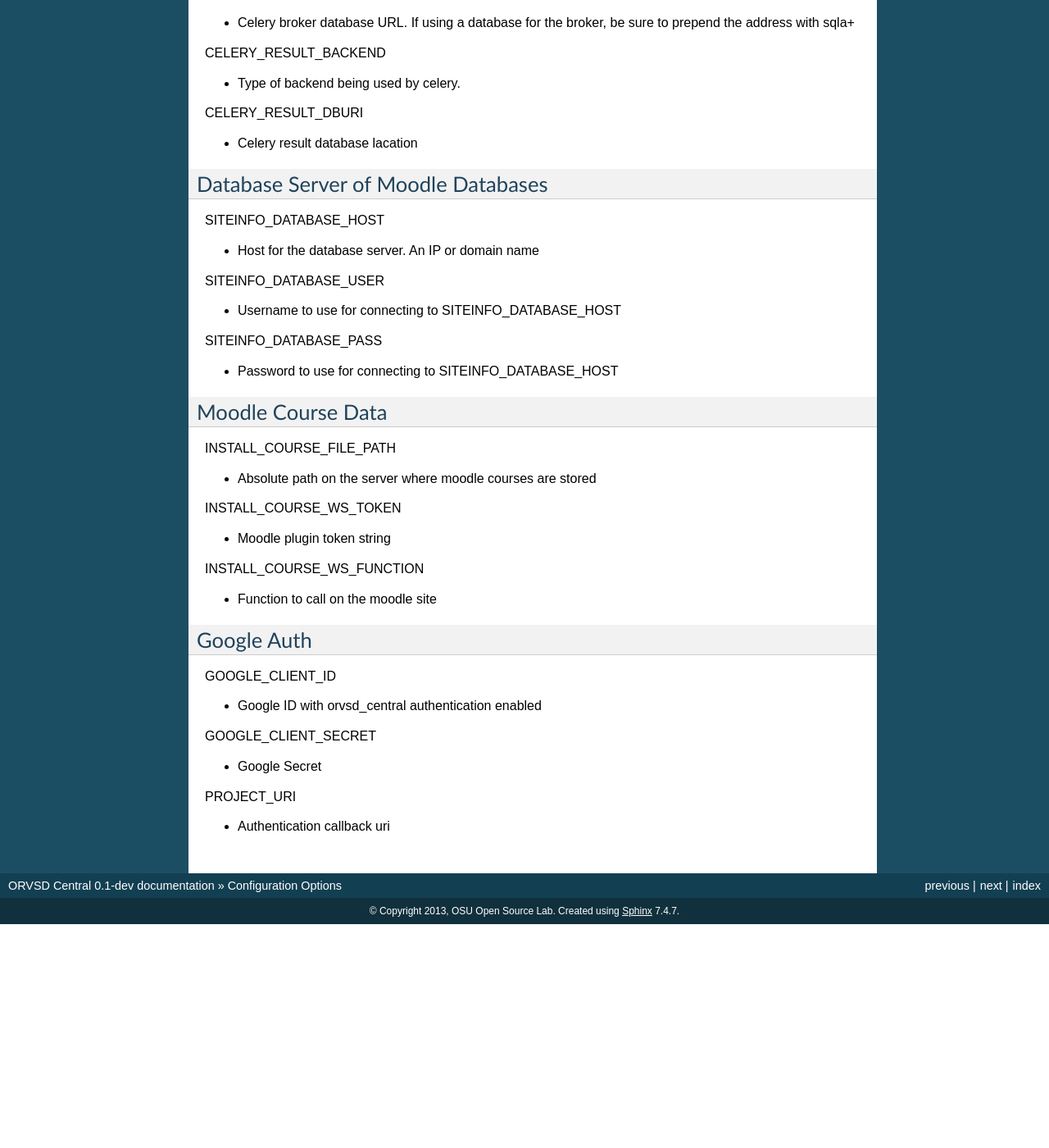
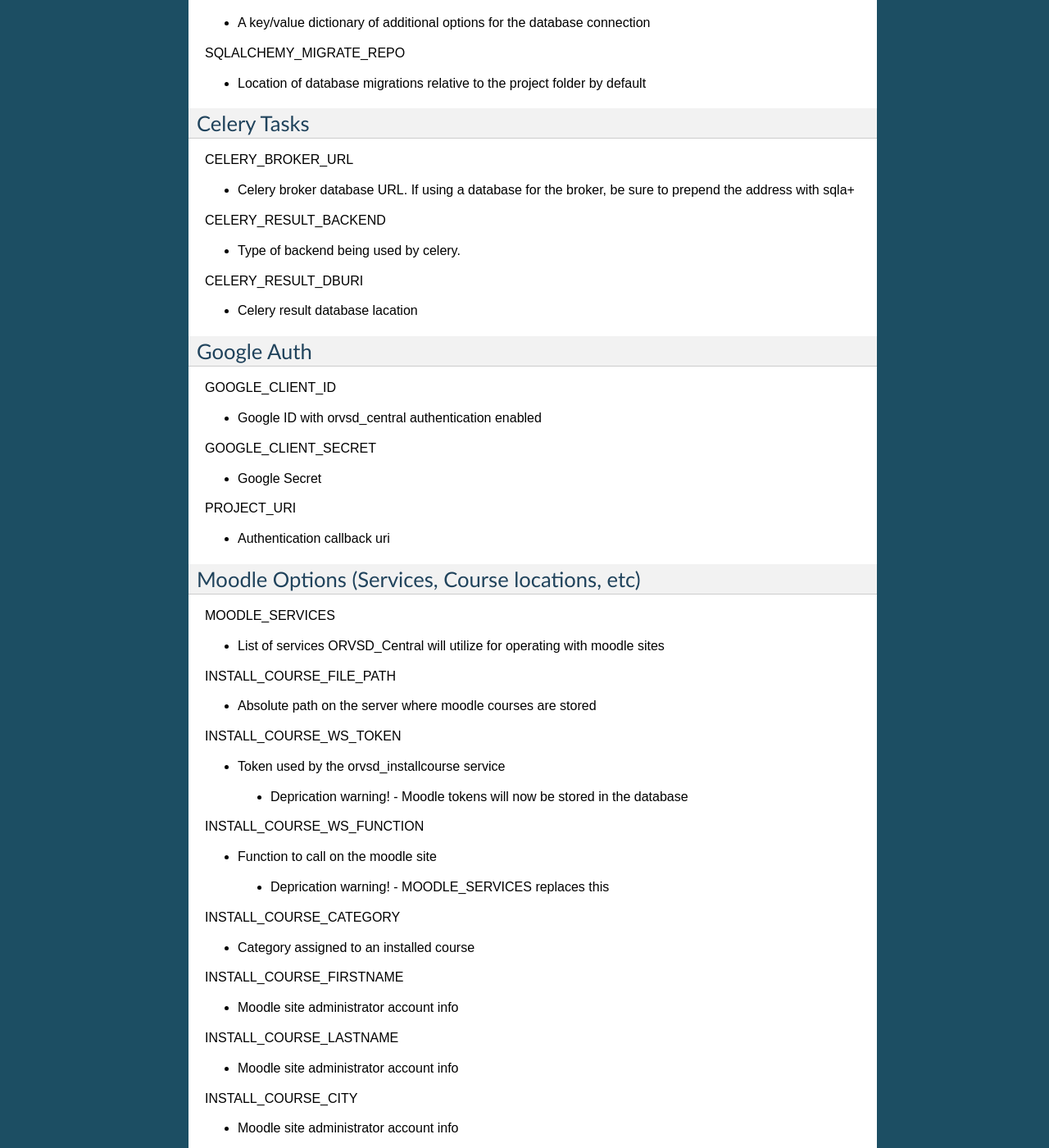
Before and after one commit to osuosl/orvsd_central, a Sphinx documentation site: the page built from docs/source/configuration_options.rst, in a window 1280 px wide and 1400 px high, scrolled down 797 px. Shown: the whole window at 82% size. Built offline with Sphinx 7.4.7, drawn with Linux system fonts in a browser that asks for light colours; pages that are not in the unit, such as notebooks, are missing from menus; before the commit the page ends 1924 px from its top, so only the background shows below that; some of the changed text lies outside the part shown.

Commit message:
updated configuration documentation
refs #97

```diff
--- a/docs/source/configuration_options.rst
+++ b/docs/source/configuration_options.rst
@@ -1,5 +1,16 @@
 Configuration Options
 =====================
+
+General Project Options
+-----------------------
+
+PROJECT_PATH
+
+- Project location used for migrations
+
+PROJECT_LOGFILE
+
+- Output file for the project's log statements
 
 Flask
 -----
@@ -50,36 +61,6 @@ CELERY_RESULT_DBURI
 
 - Celery result database lacation
 
-Database Server of Moodle Databases
------------------------------------
-
-SITEINFO_DATABASE_HOST
-
-- Host for the database server. An IP or domain name
-
-SITEINFO_DATABASE_USER
-
-- Username to use for connecting to SITEINFO_DATABASE_HOST
-
-SITEINFO_DATABASE_PASS
-
-- Password to use for connecting to SITEINFO_DATABASE_HOST
-
-Moodle Course Data
-------------------
-
-INSTALL_COURSE_FILE_PATH
-
-- Absolute path on the server where moodle courses are stored
-
-INSTALL_COURSE_WS_TOKEN
-
-- Moodle plugin token string
-
-INSTALL_COURSE_WS_FUNCTION
-
-- Function to call on the moodle site
-
 Google Auth
 -----------
 
@@ -94,3 +75,52 @@ GOOGLE_CLIENT_SECRET
 PROJECT_URI
 
 - Authentication callback uri
+
+Moodle Options (Services, Course locations, etc)
+------------------------------------------------
+
+MOODLE_SERVICES
+
+- List of services ORVSD_Central will utilize for operating with moodle sites
+
+INSTALL_COURSE_FILE_PATH
+
+- Absolute path on the server where moodle courses are stored
+
+INSTALL_COURSE_WS_TOKEN
+
+- Token used by the orvsd_installcourse service
+ - Deprication warning! - Moodle tokens will now be stored in the database
+
+INSTALL_COURSE_WS_FUNCTION
+
+- Function to call on the moodle site
+ - Deprication warning! - MOODLE_SERVICES replaces this
+
+INSTALL_COURSE_CATEGORY
+
+- Category assigned to an installed course
+
+INSTALL_COURSE_FIRSTNAME
+
+- Moodle site administrator account info
+
+INSTALL_COURSE_LASTNAME
+
+- Moodle site administrator account info
+
+INSTALL_COURSE_CITY
+
+- Moodle site administrator account info
+
+INSTALL_COURSE_EMAIL
+
+- Moodle site administrator account info
+
+INSTALL_COURSE_USERNAME
+
+- Moodle site administrator account info
+
+INSTALL_COURSE_PASS
+
+- Moodle site administrator account info
```
Also changed, not shown: 1 other file.
